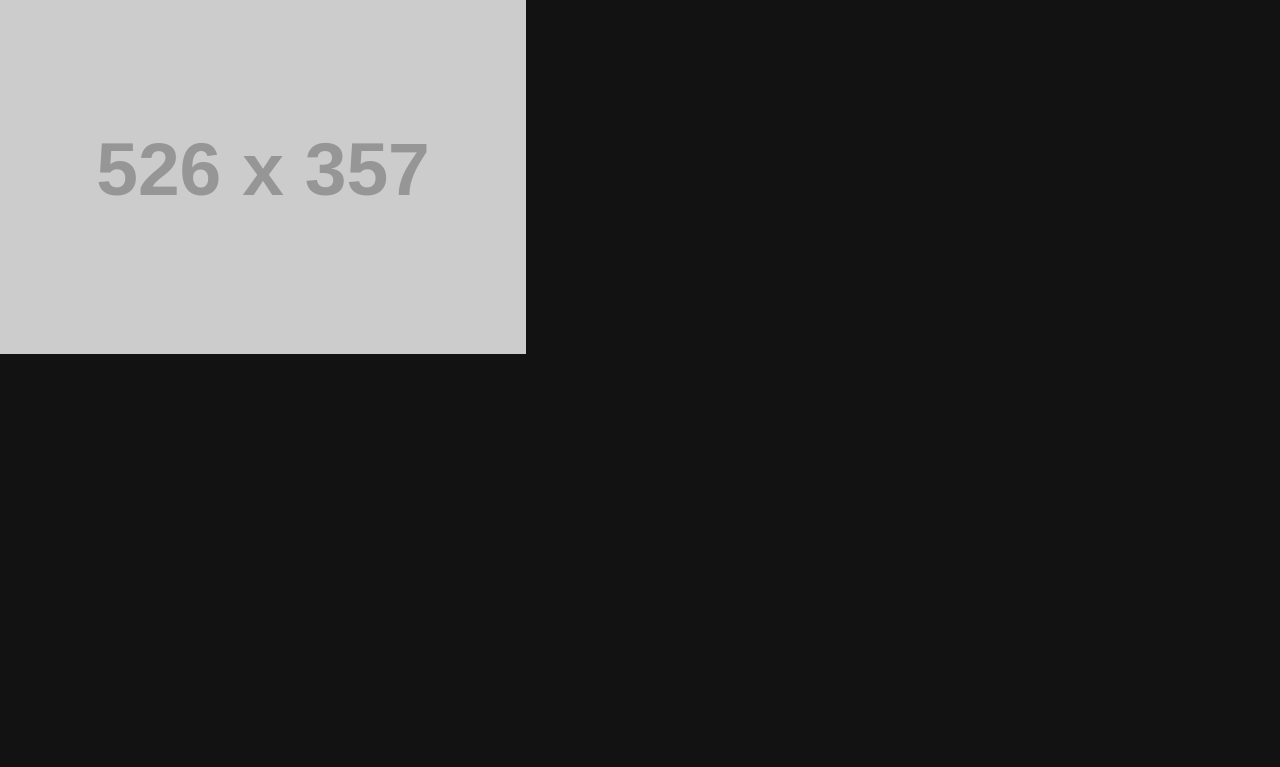
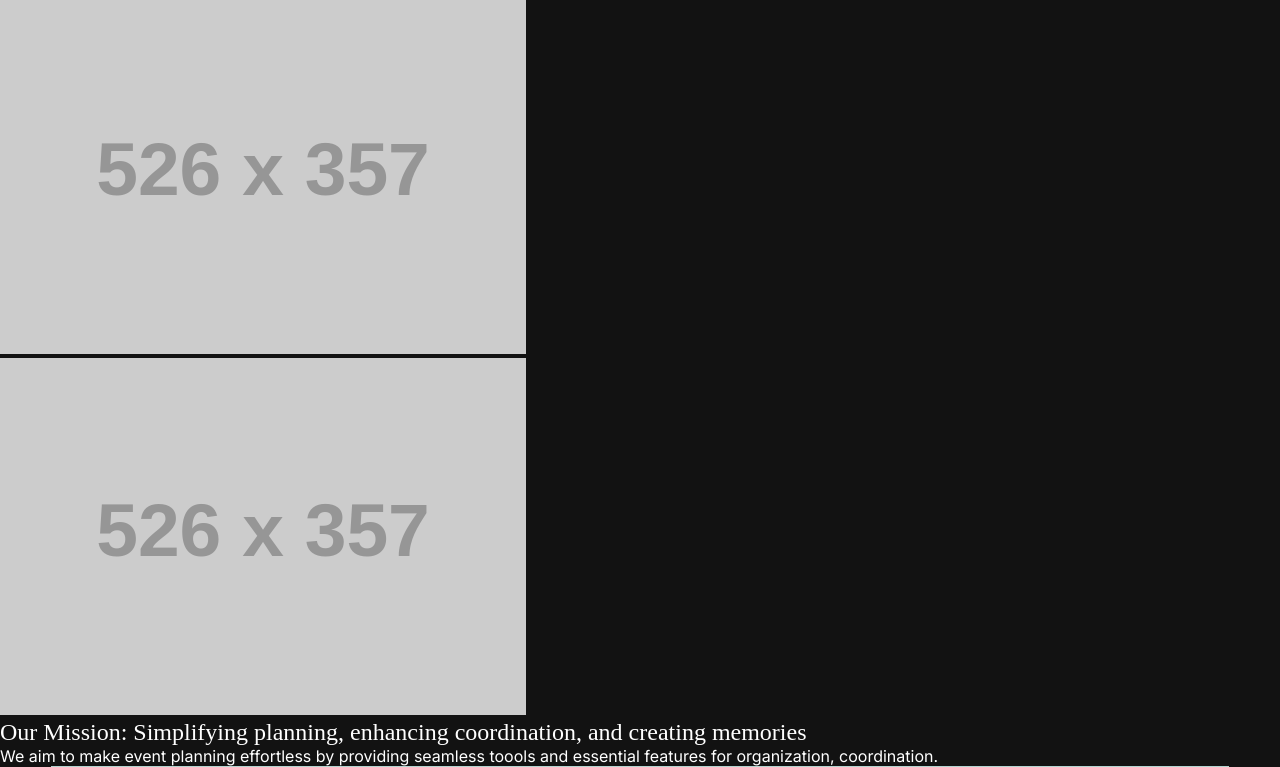
Before and after one commit to rmill24/AWD-HarmoniqEvents, a plain HTML site: page pages/about-us/index.html in a window 1280 px wide. Shown: the part 179-946 px from the top of the page. Before the commit the page ends 800 px from the top, so only its background shows below. Drawn offline with Linux system fonts and the light colour scheme; placeholder pictures from the web are drawn by us; files whose address does not match are found by name; a web font is replaced by a local one.

Commit message:
feat(about): add mission section with description and dummy image

```diff
--- a/pages/about-us/index.html
+++ b/pages/about-us/index.html
@@ -51,6 +51,17 @@
         </div>
         <img src="https://dummyimage.com/526x357/a8a8a8/ffffff" alt="Placeholder">
         </section>
+        <section class="mission">
+            <img src="https://dummyimage.com/526x357/a8a8a8/ffffff" alt="Placeholder">
+
+            <div class="text">
+                <h1>Our Mission: Simplifying planning, enhancing coordination, and creating memories</h1>
+                <p>We aim to make event planning effortless by providing seamless toools and essential features for organization, coordination. </p>
+            </div>
+        </section>
+
+        <hr>
+
 </main>
 
 </body>
```
